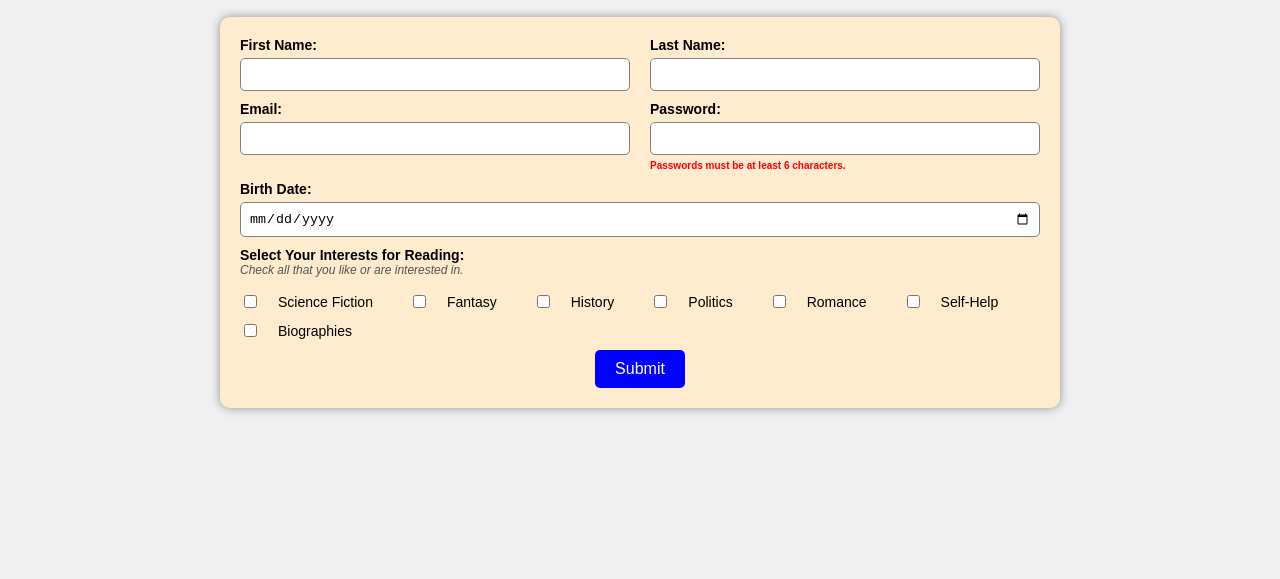
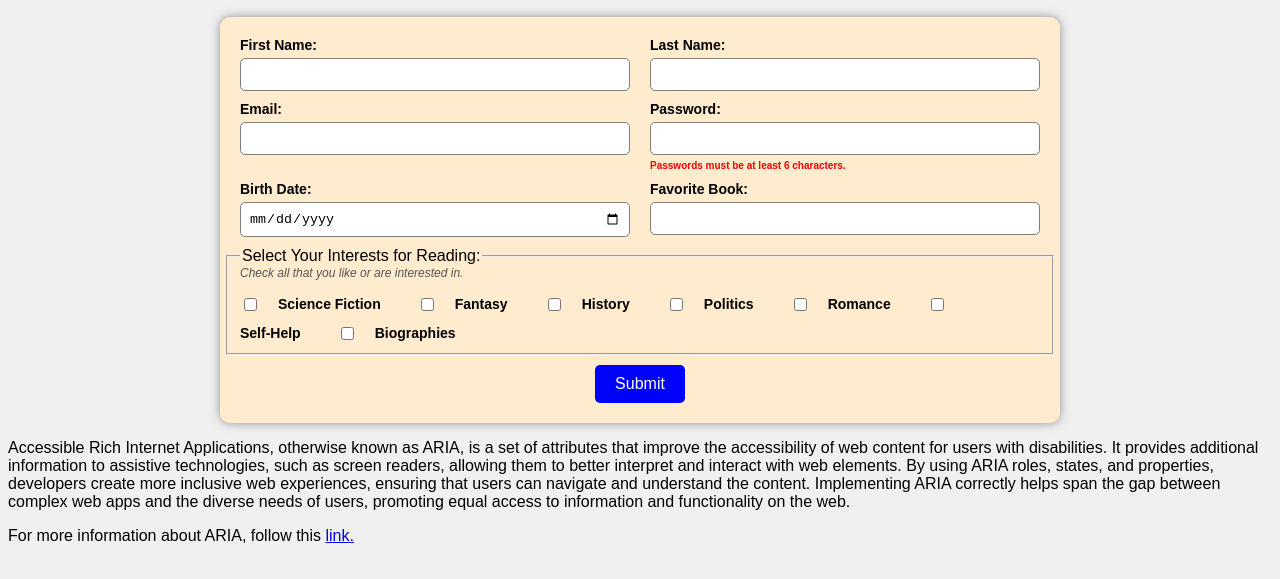
Before and after one commit to ellamkoch/ARIA-Accessibility, a plain HTML site: page index.html in a window 1280 px wide. Shown: the part 111-690 px from the top of the page. Drawn offline with Linux system fonts and the light colour scheme.

Commit message:
Dev (#1)
* updated html with ARIA and readme

* put in a link to the live page in the readme

* cleaned up code based on suggestions by Lewis

```diff
--- a/index.html
+++ b/index.html
@@ -7,8 +7,11 @@
 
     <!-- Styles -->
     <link rel="stylesheet" href="./styles.css">
+
 </head>
 <body>
+    <nav role="navigation">
+    </nav>
     <main>
     <h1>Book Club Registration Form</h1>
     <h2>Sign up for your book club account today!</h2>
@@ -18,13 +21,13 @@
             <!--First Name-->
             <div class="main_form_field">
                 <label for="firstName" class="main_form_field_label">First Name:</label>
-                <input type="text" id="firstName" class="main_form_field_input" required>
+                <input type="text" id="firstName" name="firstName" class="main_form_field_input" required>
             </div>
 
             <!--Last Name-->
             <div class="main_form_field">
                 <label for="lastName" class="main_form_field_label">Last Name:</label>
-                <input type="text" id="lastName" class="main_form_field_input" required>
+                <input type="text" id="lastName" name="lastName" class="main_form_field_input" required>
             </div>
         </div>
 
@@ -33,58 +36,73 @@
             <div class="main_form_field">
             <!--Email-->
                 <label for="email" class="main_form_field_label">Email:</label>
-                <input type="email" id="email" class="main_form_field_input" required>
+                <input type="email" id="email" name="email" class="main_form_field_input" required>
             </div>
             <!--Password-->
             <div class="main_form_field">
                 <label for="password" class="main_form_field_label">Password:</label>
-                <input type="password" id="password" class="main_form_field_input" required minlength="6">
-                <b>Passwords must be at least 6 characters.</b>
+                <input type="password" id="password" name="password" class="main_form_field_input" required minlength="6" aria-describedby="passwordHelp">
+                <b id="passwordHelp">Passwords must be at least 6 characters.</b>
             </div>
         </div>
 
-        <!--Birth Date-->
+        <!--Birth Date & Favorite Book -->
+        <div class="main_form_row">
             <div class="main_form_field">
                 <label for="birthDate" class="main_form_field_label">Birth Date:</label>
-            <input type="date" id="birthDate" class="main_form_field_input"  required>
+                <input type="date" id="birthDate" name="birthDate" class="main_form_field_input" required>
+                </div>
+            <div class="main_form_field">
+                <label for="favoriteBook" class="main_form_field_label">Favorite Book:</label>
+                <input type="text" id="favoriteBook" name="favoriteBook" class="main_form_field_input" required>
+
+            </div>
         </div>
 
-        <div class="main_form_row interests">
+        <fieldset class="main_form_row interests" aria-describedby="interestHelp"> <!-- Fieldset tells screen readers that these checkboxes go together with the legend-->
         <!--Interests-->
+            <legend>Select Your Interests for Reading:</legend> <!-- Legend describes the group of checkboxes-->
+            <em id="interestHelp">Check all that you like or are interested in.</em><!-- The aria-describedby attribute tells screen readers to read the text in the element with the id "interestHelp"-->
             <div class="main_form_field">
-        <label for="interests">Select Your Interests for Reading:</label>
-        <em>Check all that you like or are interested in.</em>
-        </div>
+
                 <div class="checkbox_group">
-        <input type="checkbox" id="interest-scifi" class="checkbox_item_input" value="scifi">
+                    <input type="checkbox" id="interest-scifi" name="interests[]" class="checkbox_item_input" value="scifi">
                     <label for="interest-scifi" class="checkbox_item_label" >Science Fiction</label>
 
-        <input type="checkbox" id="interest-fantasy" class="checkbox_item_input" value="fantasy">
+                    <input type="checkbox" id="interest-fantasy" name="interests[]" class="checkbox_item_input" value="fantasy">
                     <label for="interest-fantasy" class="checkbox_item_label">Fantasy</label>
 
-        <input type="checkbox" id="interest-history" class="checkbox_item_input" value="history">
+                    <input type="checkbox" id="interest-history" name="interests[]" class="checkbox_item_input" value="history">
                     <label for="interest-history" class="checkbox_item_label">History</label>
 
-        <input type="checkbox" id="interest-politics" class="checkbox_item_input"value="politics">
+                    <input type="checkbox" id="interest-politics" name="interests[]" class="checkbox_item_input"value="politics">
                     <label for="interest-politics" class="checkbox_item_label">Politics</label>
 
-        <input type="checkbox" id="interest-romance" class="checkbox_item_input" value="romance">
+                    <input type="checkbox" id="interest-romance" name="interests[]" class="checkbox_item_input" value="romance">
                     <label for="interest-romance" class="checkbox_item_label">Romance</label>
 
-        <input type="checkbox" id="interest-selfHelp" class="checkbox_item_input"value="selfHelp">
+                    <input type="checkbox" id="interest-selfHelp" name="interests[]" class="checkbox_item_input"value="selfHelp">
                     <label for="interest-selfHelp" class="checkbox_item_label">Self-Help</label>
 
-        <input type="checkbox" id="interest-biographies" class="checkbox_item_input" value="biographies">
+                    <input type="checkbox" id="interest-biographies" name="interests[]" class="checkbox_item_input" value="biographies">
                     <label for="interest-biographies" class="checkbox_item_label">Biographies</label>
                 </div>
             </div>
-
+        </fieldset>
+        <!--Submit Button-->
         <button class="main_form_submit" type="submit">Submit</button>
+        <!-- The aria-label "Submit registration form", tells screen readers what this button does. -->
     </form>
 
-        <div id="output">
+        <div id="output" aria-live="polite" role="status" aria-atomic="true"> <!-- aria-live="polite" tells screen readers to announce updates to this area when they occur, but to wait until the user is idle. -->
+            <!-- added role status and aria-atomic true so updates are announced as a whole message.-->
+        </div>
 
-        </div>
+    <div>
+    <p>Accessible Rich Internet Applications, otherwise known as ARIA, is a set of attributes that improve the accessibility of web content for users with disabilities. It provides additional information to assistive technologies, such as screen readers, allowing them to better interpret and interact with web elements. By using ARIA roles, states, and properties, developers create more inclusive web experiences, ensuring that users can navigate and understand the content. Implementing ARIA correctly helps span the gap between complex web apps and the diverse needs of users, promoting equal access to information and functionality on the web.
+    </p>
+    <p>For more information about ARIA, follow this <a href="https://developer.mozilla.org/en-US/docs/Web/Accessibility/ARIA/Reference/Attributes" role="button">link.</a></p>
+</div> <!-- The role="button" attribute tells screene readers to treat this link as a button, indicating that it performs an action when activated. -->
     </main>
     <!--JavaScript -->
 
--- a/script.js
+++ b/script.js
@@ -8,6 +8,7 @@ const lastName = document.getElementById("lastName");
 const email = document.getElementById("email");
 const password = document.getElementById("password");
 const birthDate = document.getElementById("birthDate");
+const favoriteBook = document.getElementById("favoriteBook");
 const interests = document.querySelectorAll(".checkbox_item_input"); // select all checkboxes with this class
 
 //Event Listener
@@ -41,8 +42,8 @@ mainForm.addEventListener("submit", function (e) {
     outputDiv.innerHTML = `
         <p>My first name is: ${firstName.value} and my last name is: ${lastName.value}</p>
         <p>My email is: ${email.value}</p>
-        <p>My password is: ${password.value}</p>
         <p>My birth date is: ${birthDate.value}</p>
+        <p>My favorite book is: ${favoriteBook.value}</p>
         <p>My interests are: ${interestsText}</p>
     `;
     // Note: In a real application, I wouldn't display the password like this for security reasons.
@@ -56,7 +57,9 @@ mainForm.addEventListener("submit", function (e) {
     email.value = '';
     password.value = '';
     birthDate.value = '';
+    favoriteBook.value = '';
     interests.forEach((box) =>
         { box.checked = false; }); // unchecks all checkboxes
 
+
 });
--- a/styles.css
+++ b/styles.css
@@ -135,9 +135,6 @@ em {
 /* output section styles */
 #output {
     display: none; /*hidden by default*/
-    flex-direction: column;
-    align-items: center;
-    justify-content: center;
     padding: 20px;
     border-radius: 10px;
     box-shadow: 0 0 10px rgba(88, 84, 84, 0.607);
```
Also changed, not shown: 1 other file. Lines whose indentation alone changed are shown as unchanged.
